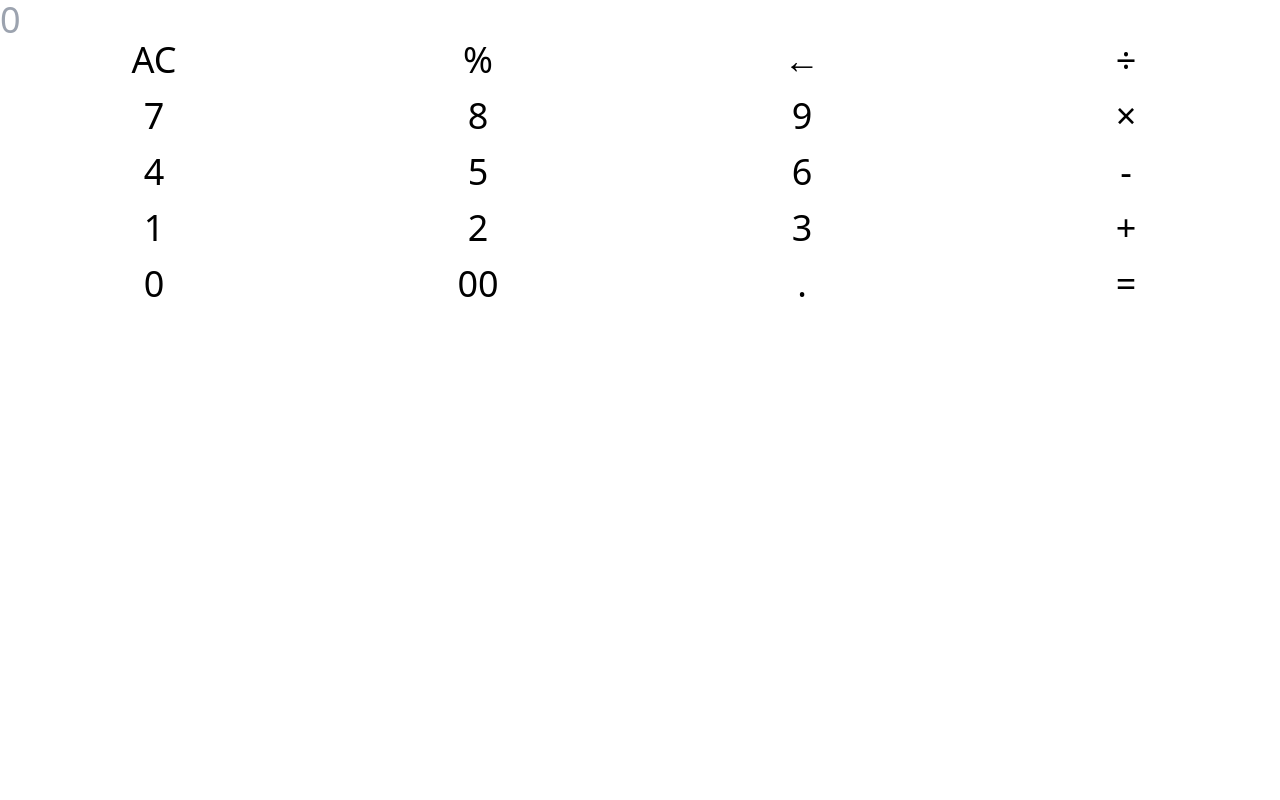
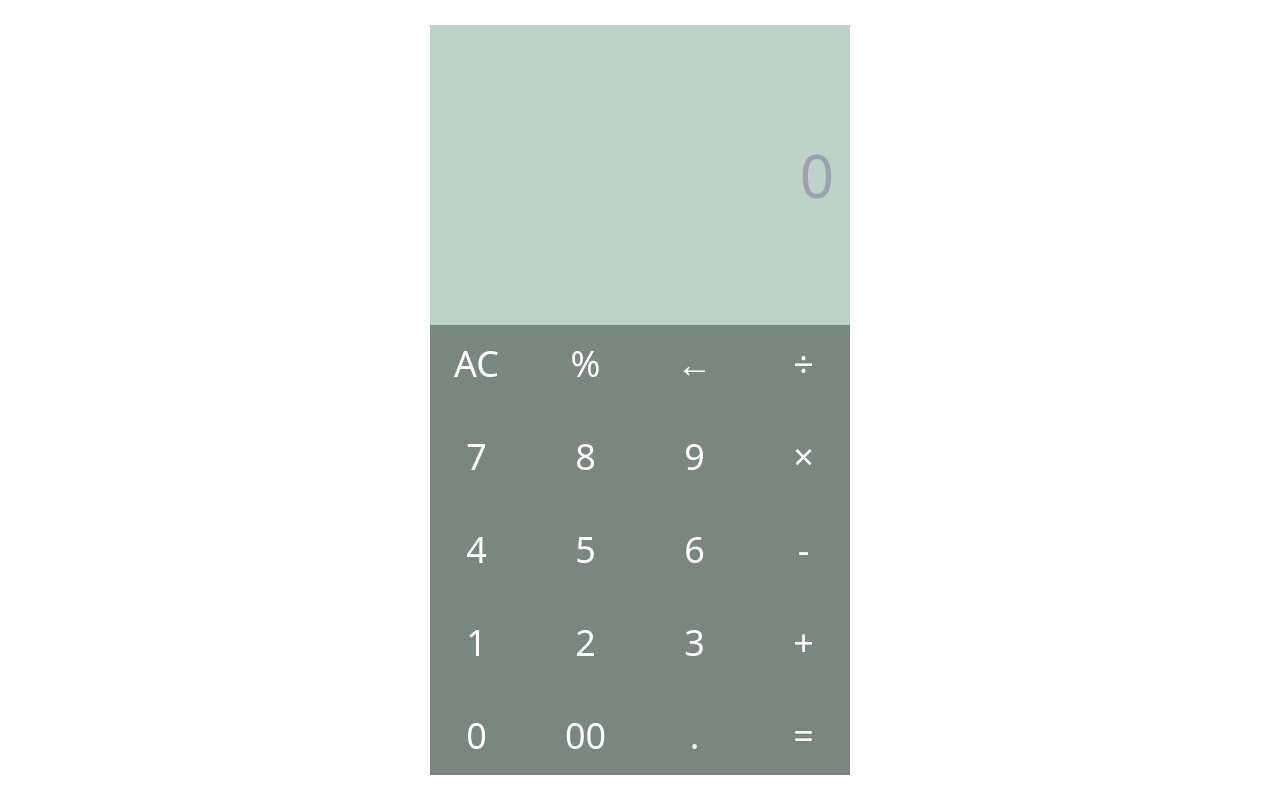
Before and after one commit to Azharul-Islam-Bappy/JS-Calculator, a website with bundled scripts: page index.html in a window 1280 px wide. Built offline with nearby package versions, Linux system fonts and the light colour scheme.

Commit message:
styling of the calculator completed

```diff
--- a/index.html
+++ b/index.html
@@ -6,12 +6,12 @@
     <title>Calculator</title>
     <link rel="stylesheet" href="./output/style.css" type="text/css" media="all" />
   </head>
-  <body>
-    <div class="">
-      <div class="">
-        <input type="text" name="display" id="display" class="text-4xl" placeholder="0" />
+  <body class="w-[100vw] h-[100vh] flex items-center justify-center  overflow-hidden ">
+    <div class="h-[750px]  w-[420px] rounded-3xl">
+      <div class="w-[420px] h-[40%] text-center bg-[#8bb1a191] text-white">
+        <input type="text" name="display" id="display" class="text-6xl w-[100%] h-[100%] bg-transparent text-[#000] pe-[1rem] border-0 outline-0 text-right align-text-bottom" placeholder="0" />
       </div>
-      <div class="grid grid-cols-4 grid-rows-5 text-4xl gap-[1rem]">
+      <div class="grid grid-cols-4 grid-rows-5 text-4xl gap-[1rem] h-[60%] max-h-[60%] w-[420px] max-w-[420px] bg-[#162d2391] text-white">
         <button  value="AC" class="buttons"type="button">AC</button>
         <button  value="%" class="buttons"type="button">%</button>
         <button  value="←" class="buttons"type="button">←</button>
@@ -36,6 +36,6 @@
     </div>
 
 
-    <script type="module" value="" src="calculator.js"  charset="utf-8"></script>
+    <script type="module"  src="calculator.js"  charset="utf-8"></script>
   </body>
 </html>
```
Also changed, not shown: output/style.css.
